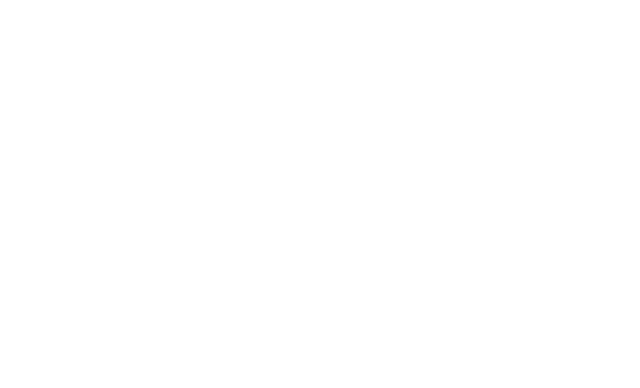
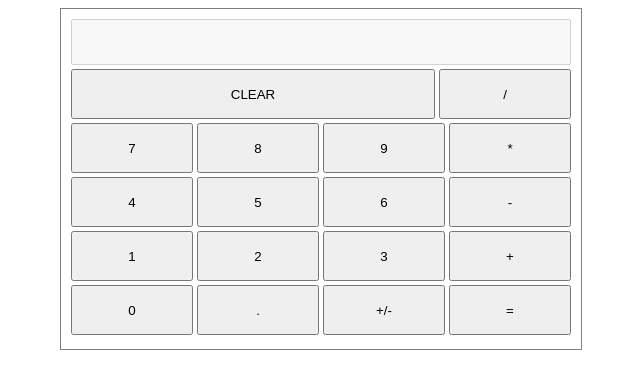
Before and after one commit to benjamin-gluzman/calculator, a plain HTML site: page index.html in a window 1280 px wide. Shown: the whole page, without its empty margins (319-959 px from the left). Drawn offline with Linux system fonts and the light colour scheme.

Commit message:
Create basic calculator html and css

```diff
--- a/index.html
+++ b/index.html
@@ -3,9 +3,46 @@
 <head>
     <meta charset="UTF-8">
     <meta name="viewport" content="width=device-width, initial-scale=1.0">
+    <link rel="stylesheet" href="style.css">
     <title>Document</title>
 </head>
 <body>
+    <div class="calculator">
+        <input type="number" disabled>
+        <div class="row">
+            <button id="clear">CLEAR</button>
+            <button id="division">/</button>
+        </div>
+
+        <div class="row">
+            <button id="seven">7</button>
+            <button id="eight">8</button>
+            <button id="nine">9</button>
+            <button id="multiplication">*</button>
+        </div>
+
+        <div class="row">
+            <button id="four">4</button>
+            <button id="five">5</button>
+            <button id="six">6</button>
+            <button id="subtraction">-</button>
+        </div>
+
+        <div class="row">
+            <button id="one">1</button>
+            <button id="two">2</button>
+            <button id="three">3</button>
+            <button id="addition">+</button>
+        </div>
+
+        <div class="row">
+            <button id="zero">0</button>
+            <button id="decimal">.</button>
+            <button id="sign">+/-</button>
+            <button id="equals">=</button>
+        </div>
+    </div>
+
 
 </body>
 </html>
--- a/style.css
+++ b/style.css
@@ -1,3 +1,37 @@
 * {
     font-family: Arial, Helvetica, sans-serif
 }
+body {
+    display: flex;
+    flex-direction: column;
+    align-items: center;
+}
+input {
+    height: 40px;
+    margin-bottom: 4px;
+}
+.calculator {
+    display: flex;
+    flex-direction: column;
+    border: 1px solid gray;
+    width: 500px;
+    padding: 10px;
+}
+
+.row {
+    display: flex;
+   justify-content: center;
+   gap: 4px;
+   margin-bottom: 4px;
+}
+
+button {
+    flex: 1;
+    height: 50px;
+
+}
+
+#clear {
+    flex: 3;
+
+}
```
